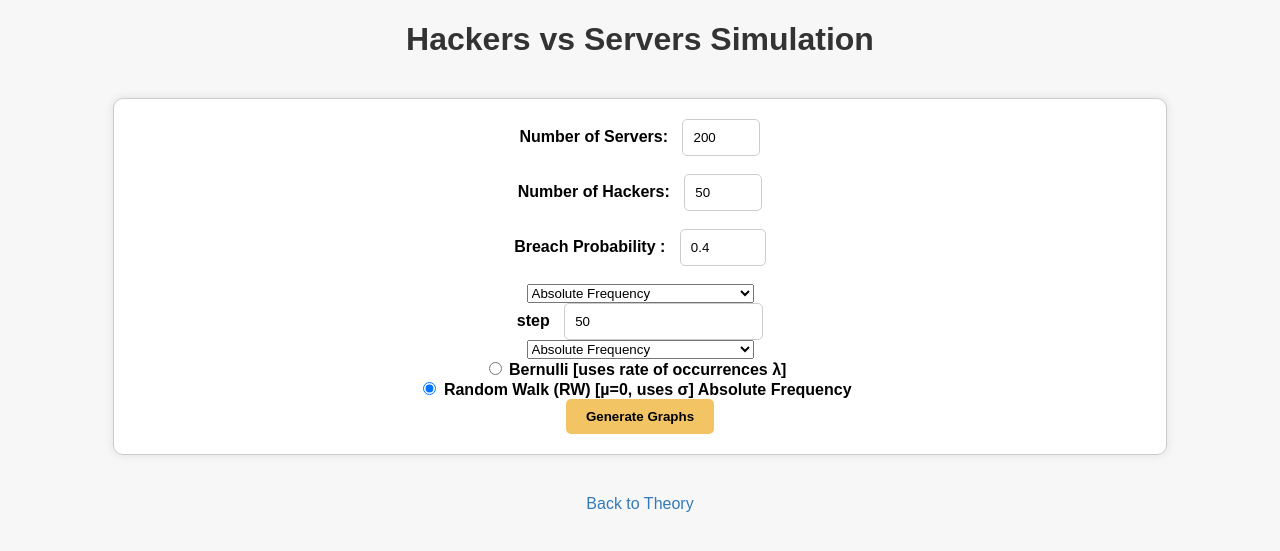
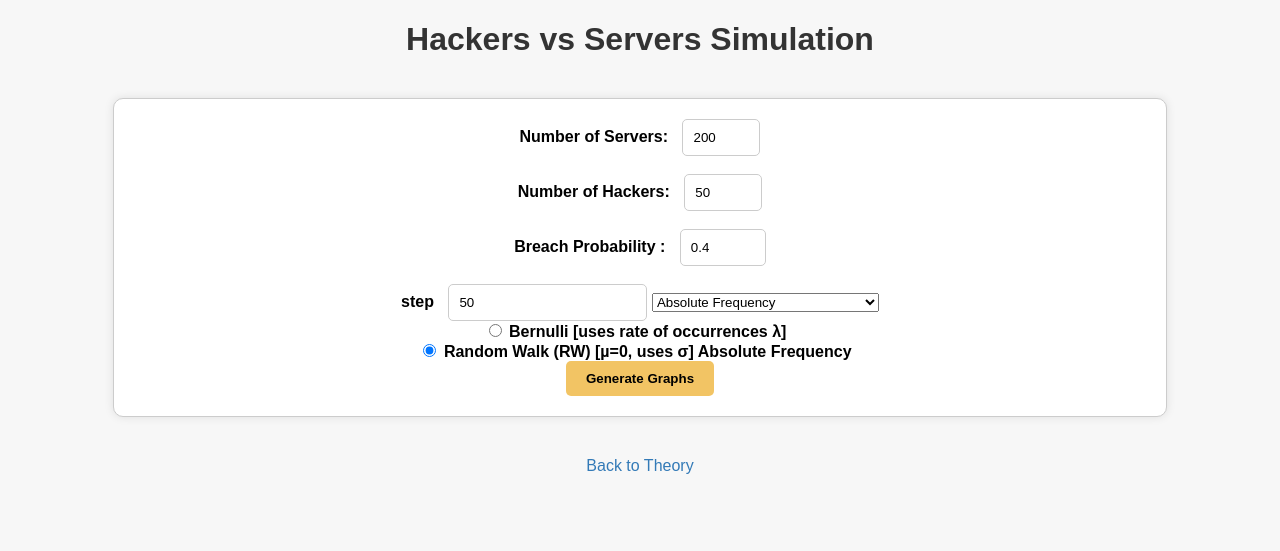
Before and after one commit to Raffo24/raffo24.github.io, a Jekyll site: the page built from _posts/statistics/2022-08-26-hw2_code.md, in a window 1280 px wide. Shown: the top 551 px of the page. Built offline with Jekyll 4.4.1, drawn with Linux system fonts in a browser that asks for light colours.

Commit message:
Update hw2_code.html

```diff
--- a/_layouts/hw2_code.html
+++ b/_layouts/hw2_code.html
@@ -79,15 +79,8 @@
             <input type="number" id="m" value="50" min="1" max="500" required><br><br>
             <label for="p">Breach Probability :</label>
             <input type="number" id="p" value="0.4" step="0.01" min="0" max="1" required><br><br>
-            <select id="frequencyType" name="frequencyType" class="form-control">
-                <option value="absoluteFrequency">Absolute Frequency</option>
-                <option value="relativeFrequency">Relative Frequency {interval [-1,1]}</option>
-            </select>
-            <div class="form-group">
             <label for="step">step</label>
             <input type="number" id="step" value="50" min="0" step="1" class="form-control">
-            </div>
-            <div class="form-group mt-3">
             <select id="frequencyType" name="frequencyType" class="form-control">
                 <option value="absoluteFrequency">Absolute Frequency</option>
                 <option value="relativeFrequency">Relative Frequency {interval [-1,1]}</option>
@@ -99,7 +92,6 @@
             <div class="form-check">
                 <input type="radio" id="randomWalk" name="processGroup" checked class="form-check-input">
                 <label for="randomWalk" class="form-check-label">Random Walk (RW) [µ=0, uses σ] Absolute Frequency</label>
-                </div>
             </div>
             <button id="button" onclick="generateGraphs()">Generate Graphs</button>
         </form>
```
Lines whose indentation alone changed are shown as unchanged.
